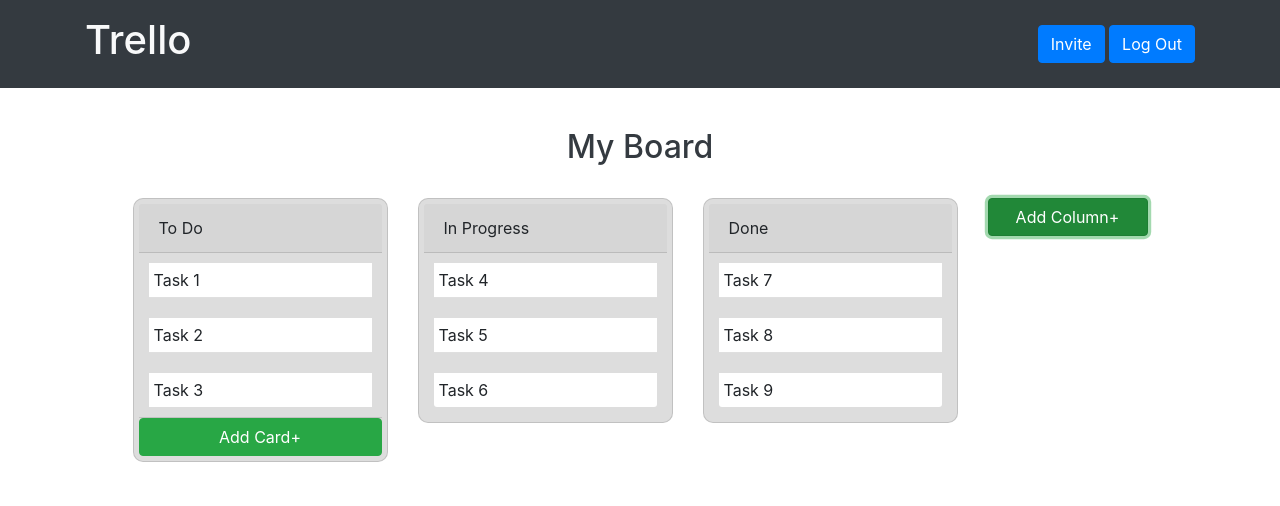
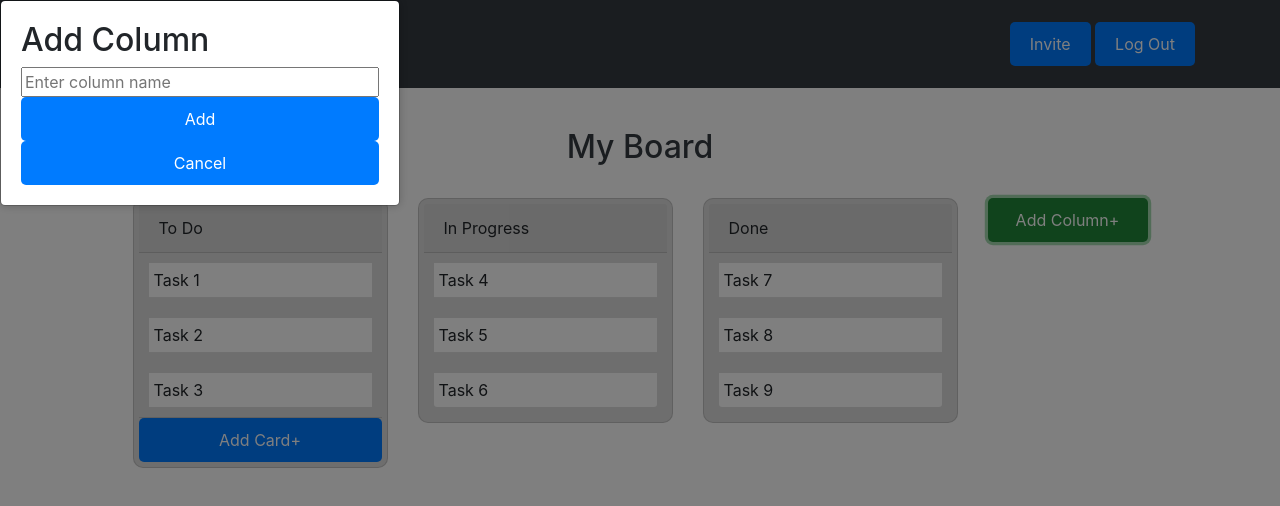
Before and after one commit to yhjs1211/ego4jo, a website: page front-end/public/boardDetail.html in a window 1280 px wide. Both pictures are taken after a click on the button "Add Column+". Drawn offline with nearby package versions, Linux system fonts and the light colour scheme.

Commit message:
modal창 수정중

```diff
--- a/front-end/public/boardDetail.html
+++ b/front-end/public/boardDetail.html
@@ -70,8 +70,18 @@
           </div>
         </div>
         <div class="col-md-2">
-          <button class="btn btn-success btn-block">Add Column+</button>
+          <button class="btn btn-success btn-block" id="addColumnButton">
+            Add Column+
+          </button>
         </div>
+      </div>
+    </div>
+    <div class="modal" id="addColumnModal">
+      <div class="modal-content">
+        <h2>Add Column</h2>
+        <input type="text" id="columnInput" placeholder="Enter column name" />
+        <button class="btn" id="addColumnConfirmButton">Add</button>
+        <button class="btn" id="addColumnCancelButton">Cancel</button>
       </div>
     </div>
     <script>
@@ -83,6 +93,61 @@
           ghostClass: 'blue-background-class',
         });
       });
+
+      const addColumnButton = document.getElementById('addColumnButton');
+      const addColumnModal = document.getElementById('addColumnModal');
+      const columnInput = document.getElementById('columnInput');
+      const addColumnConfirmButton = document.getElementById(
+        'addColumnConfirmButton',
+      );
+      const addColumnCancelButton = document.getElementById(
+        'addColumnCancelButton',
+      );
+
+      addColumnButton.addEventListener('click', () => {
+        addColumnModal.style.display = 'block';
+      });
+
+      addColumnCancelButton.addEventListener('click', () => {
+        addColumnModal.style.display = 'none';
+        columnInput.value = '';
+      });
+
+      addColumnConfirmButton.addEventListener('click', () => {
+        const columnName = columnInput.value.trim();
+        if (columnName !== '') {
+          const newColumn = document.createElement('div');
+          newColumn.className = 'col-md-3';
+          newColumn.innerHTML = `
+            <div class="card">
+              <div class="card-header">${columnName}</div>
+              <ul class="list-group list-group-flush sortable">
+              </ul>
+            </div>
+          `;
+          const addButtonColumn = document.querySelector('.col-md-2');
+          addButtonColumn.before(newColumn);
+          new Sortable(newColumn.querySelector('.sortable'), {
+            group: 'shared',
+            animation: 150,
+            ghostClass: 'blue-background-class',
+          });
+          addColumnModal.style.display = 'none';
+          columnInput.value = '';
+        }
+      });
+
+      window.addEventListener('click', (event) => {
+        if (event.target === addColumnModal) {
+          addColumnModal.style.display = 'none';
+          columnInput.value = '';
+        }
+      });
+
+      function logout() {
+        // Implement your logout functionality here
+        console.log('Logged out');
+      }
     </script>
   </body>
 </html>
--- a/front-end/public/css/boardDetail.css
+++ b/front-end/public/css/boardDetail.css
@@ -23,3 +23,30 @@
   /* border-radius: 5px; */
   cursor: pointer;
 }
+.modal {
+  display: none;
+  position: fixed;
+  top: 0;
+  left: 0;
+  width: 100%;
+  height: 100%;
+  background-color: rgba(0, 0, 0, 0.5);
+  justify-content: center;
+  align-items: center;
+}
+.modal-content {
+  max-width: 400px;
+  width: 100%;
+  background-color: #fff;
+  padding: 20px;
+  border-radius: 5px;
+  box-shadow: 0px 0px 10px rgba(0, 0, 0, 0.2);
+}
+.btn {
+  background-color: #007bff;
+  color: #fff;
+  padding: 10px 20px;
+  border: none;
+  border-radius: 5px;
+  cursor: pointer;
+}
```
